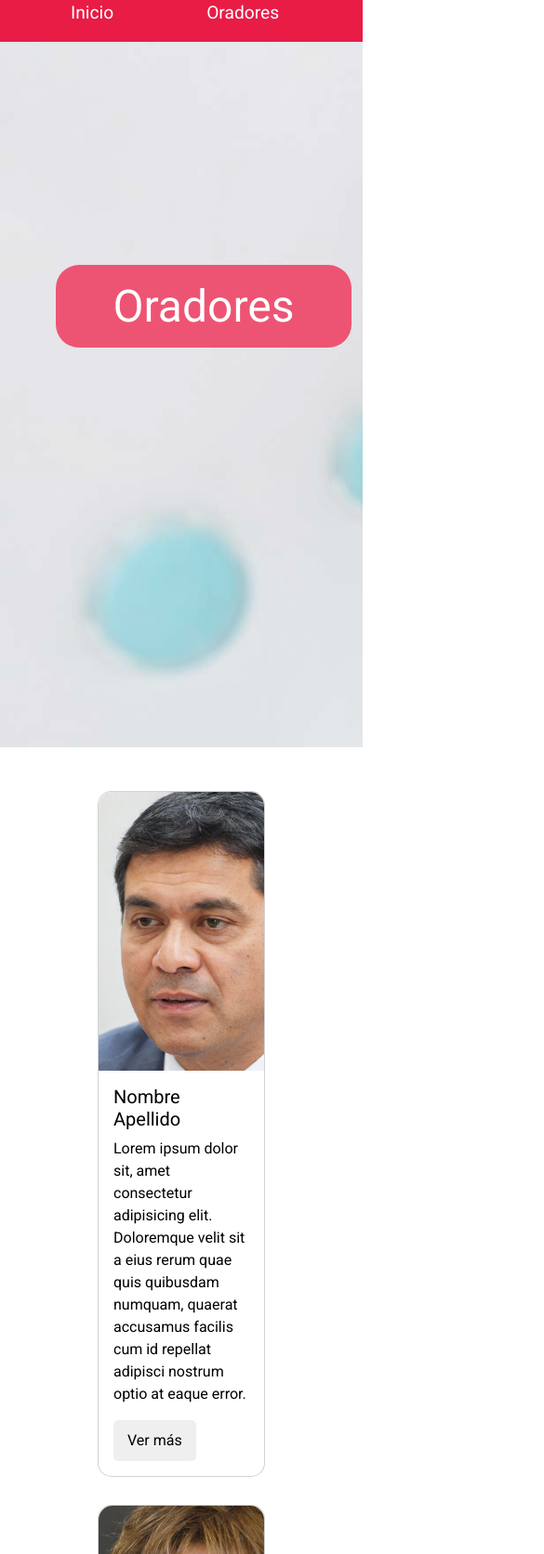
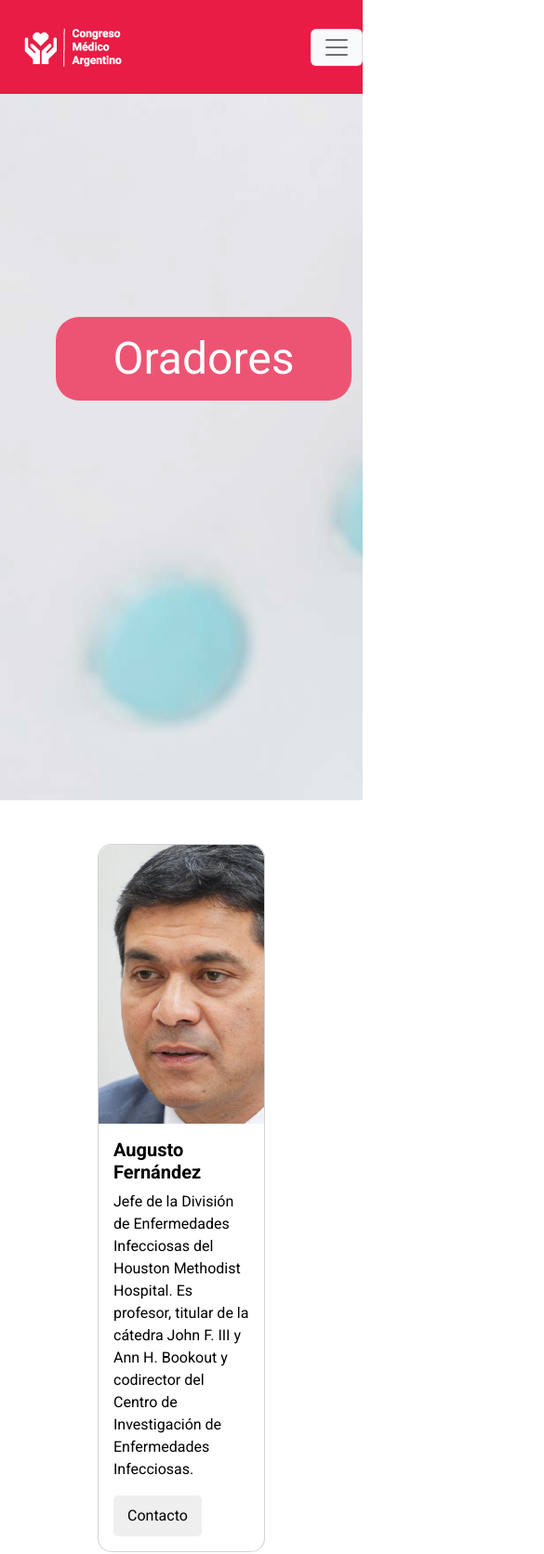
Before and after one commit to sgarciafeege/Evento-GarciaFeege, a website: page pages/oradores.html in a window 390 px wide. Shown: the top 1672 px of the page at 93% size, 585 px wide, since content can reach past the window. Drawn offline with nearby package versions, Linux system fonts and the light colour scheme.

Commit message:
agregado contenido realista en oradores

```diff
--- a/assets/scss/_cards.scss
+++ b/assets/scss/_cards.scss
@@ -1,12 +1,13 @@
 .pages {
     .pages-rounded-card{
+        height: 400px;
         border-radius: 15px;
         margin: 15px;
         &:hover{
             box-shadow: 5px 5px 5px gray;
           }
       }
-      .pages-rounded-card-img{
+     .pages-rounded-card-img{
         background-size: cover;
         width: 100%;
         height: 300px;
@@ -14,7 +15,7 @@
         border-radius: 15px 15px 0px 0px;
         background-repeat: no-repeat;
       }
-      .card-group {
+      .card-group{
         padding-top: 2rem;
         padding-bottom: 1rem;
     }
--- a/assets/scss/_mixin.scss
+++ b/assets/scss/_mixin.scss
@@ -1,4 +1,4 @@
-@mixin propiedades($ancho,$alto,$colorLetra) {
+@mixin propiedades($ancho,$alto,$colorLetra){
     width: $ancho;
     height: $alto;
     color: $colorLetra;
--- a/assets/scss/_nav.scss
+++ b/assets/scss/_nav.scss
@@ -27,3 +27,7 @@
          }
     }
 }
+
+.navbar {
+    background-color: $PrimaryColor!important;
+}
--- a/pages/oradores.html
+++ b/pages/oradores.html
@@ -11,21 +11,31 @@
     <title>Congreso Medico Argentino</title>
 </head>
 <body>
-    <nav class="navmenu">
-        <div class="nav-container">
-            <div class="navbar-logo"  data-aos="fade-right">
-                <a href="../index.html" class="nav-logo" ><img src="../assets/img/logonavbar.png" alt="logo"></a>
-            </div>
-            <div class="nav-items">
-                <ul>
-                    <li><a href="../index.html">Inicio</a></li>
-                    <li><a href="./oradores.html">Oradores</a></li>
-                    <li><a href="./programa.html">Programa</a></li>
-                    <li><a href="./sponsors.html">Sponsors</a></li>
-                    <li><a href="./contacto.html">Contacto</a></li>
-                </ul>
+    <nav class="navbar navbar-expand-lg navbar-light" style="background-color: rgb(232, 28, 69);">
+        <a class="navbar-brand" href="../index.html" data-aos="fade-right"><img src="../assets/img/logonavbar.png" alt="logo"></a>
+        <button class="navbar-toggler bg-light" type="button" data-bs-toggle="collapse" data-bs-target="#navbarNav" aria-controls="navbarNav" aria-expanded="false" aria-label="Toggle navigation">
+          <span class="navbar-toggler-icon"></span>
+        </button>
+        <div class="collapse navbar-collapse mr-5" id="navbarNav">
+          <ul class="navbar-nav ms-auto justify-content-around p-r-5">
+            <li class="nav-item active">
+              <a class="nav-link text-light" href="../index.html">Inicio</a>
+            </li>
+            <li class="nav-item">
+              <a class="nav-link text-light" href="./oradores.html">Oradores</a>
+            </li>
+            <li class="nav-item">
+              <a class="nav-link text-light" href="./programa.html">Programa</a>
+            </li>
+            <li class="nav-item">
+              <a class="nav-link text-light" href="./sponsors.html">Sponsors</a>
+            </li>
+            <li class="nav-item">
+                <a class="nav-link text-light" href="./contacto.html">Contacto</a>
+              </li>
+          </ul>
         </div>
-    </nav>
+      </nav>
     <header class="header-oradores container-fluid">
         <div class="event-oradores row justify-content-center">
             <div class="col-12 col-lg-4">
@@ -43,9 +53,9 @@
                         <div class="pages-rounded-card card">
                             <div class="pages-rounded-card-img" style="background-image: url('/assets/img/orador01.jpg');">&nbsp;</div>
                             <div class="card-body">
-                                <div class="card-title h5">Nombre Apellido</div>
-                                <p class="card-p">Lorem ipsum dolor sit, amet consectetur adipisicing elit. Doloremque velit sit a eius rerum quae quis quibusdam numquam, quaerat accusamus facilis cum id repellat adipisci nostrum optio at eaque error.</p>
-                                <button class="button">Ver más</button>
+                                <div class="card-title h5"><strong>Augusto Fernández</strong></div>
+                                <p class="card-p">Jefe de la División de Enfermedades Infecciosas del Houston Methodist Hospital. Es profesor, titular de la cátedra John F. III y Ann H. Bookout y codirector del Centro de Investigación de Enfermedades Infecciosas.</p>
+                                <button class="button">Contacto</button>
                             </div>
                         </div>
                     </div>
@@ -53,9 +63,9 @@
                         <div class="pages-rounded-card card">
                             <div class="pages-rounded-card-img" style="background-image: url('/assets/img/orador02.jpg');">&nbsp;</div>
                             <div class="card-body">
-                                <div class="card-title h5">Nombre Apellido</div>
-                                <p class="card-p">Lorem ipsum dolor sit, amet consectetur adipisicing elit. Doloremque velit sit a eius rerum quae quis quibusdam numquam, quaerat accusamus facilis cum id repellat adipisci nostrum optio at eaque error.</p>
-                                <button class="button">Ver más</button>
+                                <div class="card-title h5"><strong>Guadalupe Baena Frías</strong></div>
+                                <p class="card-p">médica egresada de la universidad de Buenas Aires y especialista en infectología egresada de la universidad de Johns Hopkins. Actualmente trabaja como medica infectología en el hospital Johns Hopkins en Baltimore.</p>
+                                <button class="button">Contacto</button>
                             </div>
                         </div>
                     </div>
@@ -63,9 +73,9 @@
                         <div class="pages-rounded-card card">
                             <div class="pages-rounded-card-img" style="background-image: url('/assets/img/orador03.jpg');">&nbsp;</div>
                             <div class="card-body">
-                                <div class="card-title h5">Nombre Apellido</div>
-                                <p class="card-p">Lorem ipsum dolor sit, amet consectetur adipisicing elit. Doloremque velit sit a eius rerum quae quis quibusdam numquam, quaerat accusamus facilis cum id repellat adipisci nostrum optio at eaque error.</p>
-                                <button class="button">Ver más</button>
+                                <div class="card-title h5"><strong>Francisco Bayo</strong></div>
+                                <p class="card-p">Es consultor de la Unidad de VIH/SIDA y del Servicio de Enfermedades Infecciosas, Profesor Asociado Universidad de Barcelona desde 2015 y Profesor del Master de SIDA Universidad de Barcelona desde 2002.</p><br>
+                                <button class="button">Contacto</button>
                             </div>
                         </div>
                     </div>
@@ -73,9 +83,9 @@
                         <div class="pages-rounded-card card">
                             <div class="pages-rounded-card-img" style="background-image: url('/assets/img/orador04.jpg');">&nbsp;</div>
                             <div class="card-body">
-                                <div class="card-title h5">Nombre Apellido</div>
-                                <p class="card-p">Lorem ipsum dolor sit, amet consectetur adipisicing elit. Doloremque velit sit a eius rerum quae quis quibusdam numquam, quaerat accusamus facilis cum id repellat adipisci nostrum optio at eaque error.</p>
-                                <button class="button">Ver más</button>
+                                <div class="card-title h5"><strong>Juan Luis Calderon</strong></div>
+                                <p class="card-p pb-5">Director y Catedrático de Investigación Traslacional en el Instituto CECAD de la Universidad de Colonia, y Director Científico del Centro de Ensayos Clínicos.</p><br>
+                                <button class="button">Contacto</button>
                             </div>
                         </div>
                     </div>
@@ -85,9 +95,9 @@
                         <div class="pages-rounded-card card">
                             <div class="pages-rounded-card-img" style="background-image: url('/assets/img/orador05.jpg');">&nbsp;</div>
                             <div class="card-body">
-                                <div class="card-title h5">Nombre Apellido</div>
-                                <p class="card-p">Lorem ipsum dolor sit, amet consectetur adipisicing elit. Doloremque velit sit a eius rerum quae quis quibusdam numquam, quaerat accusamus facilis cum id repellat adipisci nostrum optio at eaque error.</p>
-                                <button class="button">Ver más</button>
+                                <div class="card-title h5"><strong>Sebastian Báez</strong></div>
+                                <p class="card-p">Es microbiólogo y desde agosto de 2016 trabaja como Especialista en Vigilancia de Resistencia a los Antimicrobianos en la OPS. Contribuye a las actividades de la organización en vigilancia y control de la RAM y las infecciones hospitalarias.</p>
+                                <button class="button">Contacto</button>
                             </div>
                         </div>
                     </div>
@@ -95,9 +105,9 @@
                         <div class="pages-rounded-card card">
                             <div class="pages-rounded-card-img" style="background-image: url('/assets/img/orador06.jpg');">&nbsp;</div>
                             <div class="card-body">
-                                <div class="card-title h5">Nombre Apellido</div>
-                                <p class="card-p">Lorem ipsum dolor sit, amet consectetur adipisicing elit. Doloremque velit sit a eius rerum quae quis quibusdam numquam, quaerat accusamus facilis cum id repellat adipisci nostrum optio at eaque error.</p>
-                                <button class="button">Ver más</button>
+                                <div class="card-title h5"><strong>Leonel Piñol</strong></div>
+                                <p class="card-p">médico especialista en enfermedades infecciosas y epidemiólogo hospitalario en el Brigham and Women’s Hospital de Boston. A su vez es Profesor de Medicina de Población en la Facultad de Medicina de Harvard.</p>
+                                <button class="button">Contacto</button>
                             </div>
                         </div>
                     </div>
@@ -105,9 +115,9 @@
                         <div class="pages-rounded-card card">
                             <div class="pages-rounded-card-img" style="background-image: url('/assets/img/orador07.jpg');">&nbsp;</div>
                             <div class="card-body">
-                                <div class="card-title h5">Nombre Apellido</div>
-                                <p class="card-p">Lorem ipsum dolor sit, amet consectetur adipisicing elit. Doloremque velit sit a eius rerum quae quis quibusdam numquam, quaerat accusamus facilis cum id repellat adipisci nostrum optio at eaque error.</p>
-                                <button class="button">Ver más</button>
+                                <div class="card-title h5"><strong>Macarena Garcés</strong></div>
+                                <p class="card-p">Especialista en Enfermedades Infecciosas en el Servicio de Enfermedades Infecciosas del Hospital Universitario de Bellvitge, en Barcelona. Es profesora asociada de la asignatura de Enfermedades Infecciosas en el Departamento de Medicina.</p>
+                                <button class="button">Contacto</button>
                             </div>
                         </div>
                     </div>
@@ -115,9 +125,9 @@
                         <div class="pages-rounded-card card">
                             <div class="pages-rounded-card-img" style="background-image: url('/assets/img/orador08.jpg');">&nbsp;</div>
                             <div class="card-body">
-                                <div class="card-title h5">Nombre Apellido</div>
-                                <p class="card-p">Lorem ipsum dolor sit, amet consectetur adipisicing elit. Doloremque velit sit a eius rerum quae quis quibusdam numquam, quaerat accusamus facilis cum id repellat adipisci nostrum optio at eaque error.</p>
-                                <button class="button">Ver más</button>
+                                <div class="card-title h5"><strong>Javier del Ponce</strong></div>
+                                <p class="card-p">Consultor Sénior de Enfermedades Infecciosas del Hospital Clínico de Barcelona, Catedrático de Medicina de la Universidad de Barcelona, Investigador del IDIBAPS, Director del Máster de Sida de la Universidad de Barcelona</p>
+                                <button class="button">Contacto</button>
                             </div>
                         </div>
                     </div>
```
Also changed, not shown: index.html (+18 -13 lines), pages/contacto.html (+24 -14 lines), pages/programa.html (+24 -14 lines), pages/sponsors.html (+24 -14 lines).
